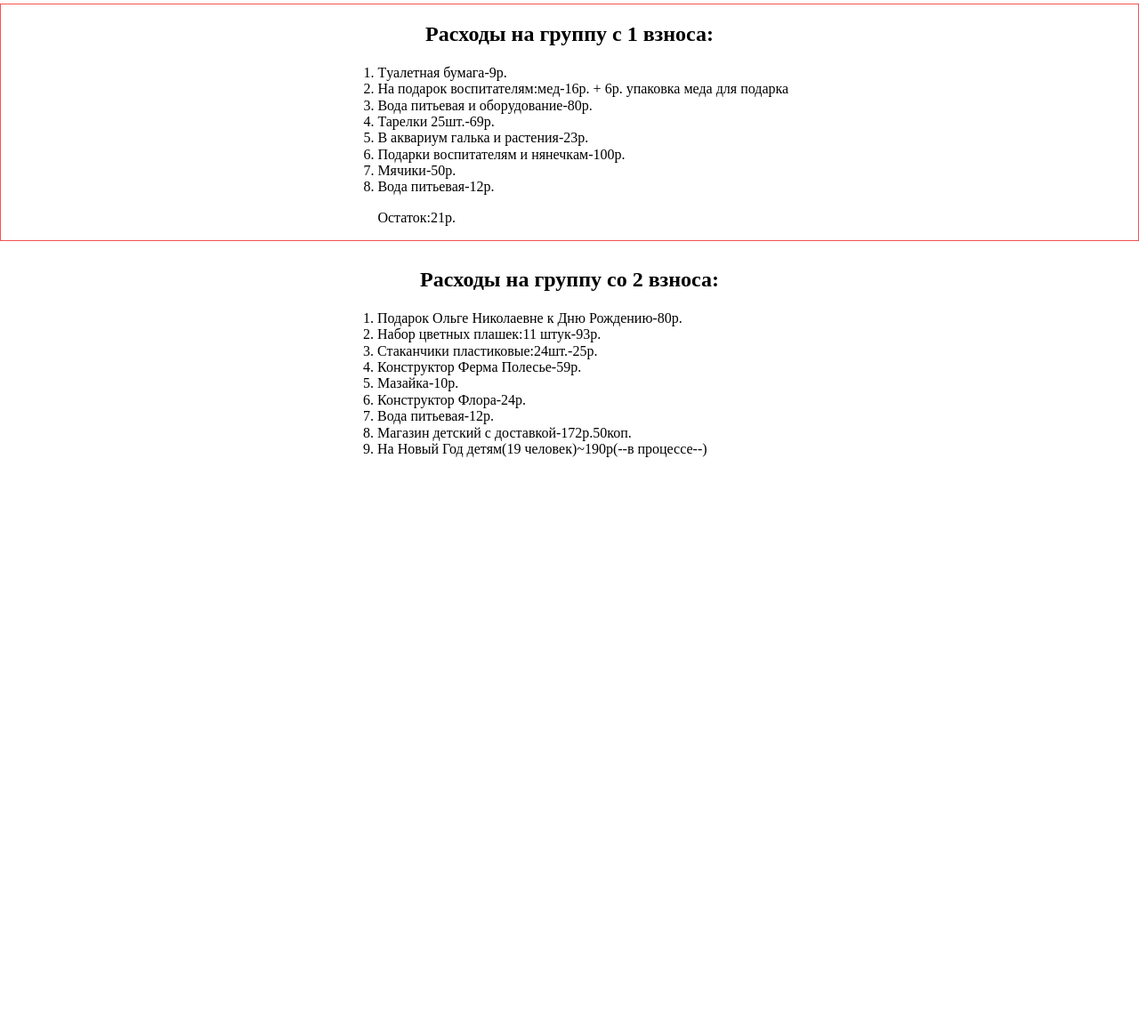
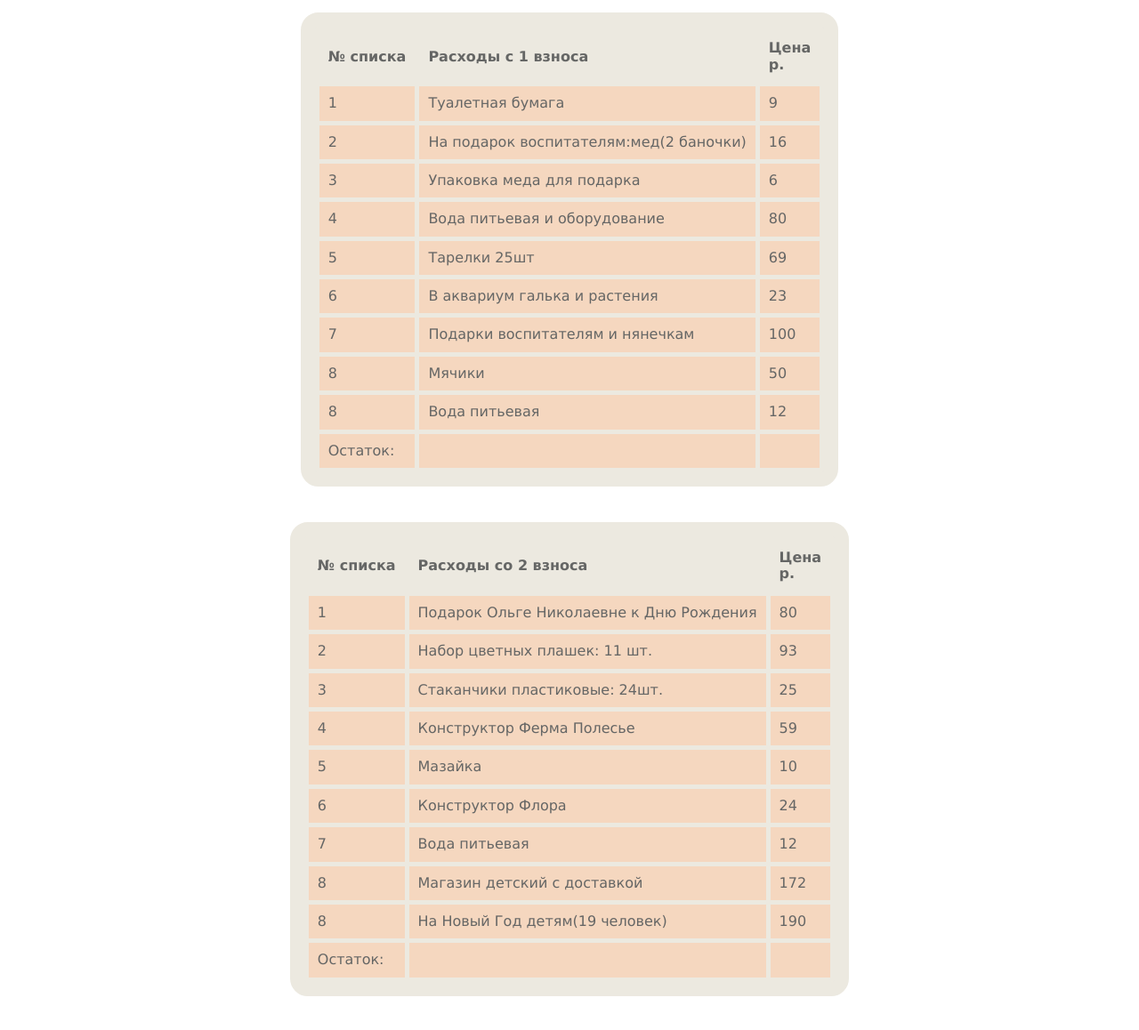
Before and after one commit to sveta-confeta/calcKindergarden, a plain HTML site: page index.html in a window 1280 px wide. Shown: the part 972-2130 px from the top of the page at 89% size. Before the commit the page ends 1502 px from the top, so only its background shows below. Drawn offline with Linux system fonts and the light colour scheme.

Commit message:
создание двух таблиц расходов

```diff
--- a/css/style.css
+++ b/css/style.css
@@ -3,7 +3,7 @@
 }
 
 
-table {
+table#tbl{
     font-family: "Lucida Sans Unicode", "Lucida Grande", Sans-Serif;
     font-size: 14px;
     border-radius: 10px;
@@ -14,52 +14,85 @@ table {
     padding-top: 40px;
 
     }
-    th {
+    #tbl th {
     background: #BCEBDD;
     color: rgb(248, 89, 89);
 
     padding: 10px 20px;
     }
-    th, td {
+    #tbl th, #tbl td {
     border-style: solid;
     border-width: 0 1px 1px 0;
     border-color: white;
     }
-    td:first-child {
+    #tbl td:first-child {
    background-color: rgb(241, 201, 239);
     }
-    th:first-child {
+    #tbl th:first-child {
     border-top-left-radius: 10px;
     }
-    th:last-child {
+    #tbl th:last-child {
     border-top-right-radius: 10px;
     border-right: none;
     }
-    td {
+    #tbl td {
     padding: 10px 20px;
     background: #F8E391;
     }
-    tr:last-child td:first-child {
+    #tbl tr:last-child td:first-child {
     border-radius: 0 0 0 10px;
     }
-    tr:last-child td:last-child {
+    #tbl tr:last-child td:last-child {
     border-radius: 0 0 10px 0;
     }
-    tr td:last-child {
+    #tbl tr td:last-child {
     border-right: none;
     }
 
-    .elem1{
-        border:1px solid rgb(245, 82, 82);
-        margin: 30px 0;
-    }
-    h2{
-        text-align: center;
-    }
-    ol{
-        margin-left:30%;
+
+
+    #tbl tr:hover td{
+        background: rgba(83, 73, 73, 0.438) ;
     }
 
-    tr:hover td{
-        background: rgba(83, 73, 73, 0.438) ;
-    }
+    table#tbl-res1 {
+        font-family: "Lucida Sans Unicode", "Lucida Grande", Sans-Serif;
+        text-align: left;
+        border-collapse: separate;
+        border-spacing: 5px;
+        background: #ECE9E0;
+        color: #656665;
+        border: 16px solid #ECE9E0;
+        border-radius: 20px;
+        margin: 40px auto;
+
+        }
+        #tbl-res1 th {
+        font-size: 16px;
+        padding: 10px;
+        }
+        #tbl-res1 td {
+        background: #F5D7BF;
+        padding: 10px;
+        }
+
+        table#tbl-res2 {
+            font-family: "Lucida Sans Unicode", "Lucida Grande", Sans-Serif;
+            text-align: left;
+            border-collapse: separate;
+            border-spacing: 5px;
+            background: #ECE9E0;
+            color: #656665;
+            border: 16px solid #ECE9E0;
+            border-radius: 20px;
+            margin: 40px auto;
+
+            }
+            #tbl-res2 th {
+            font-size: 16px;
+            padding: 10px;
+            }
+            #tbl-res2 td {
+            background: #F5D7BF;
+            padding: 10px;
+            }
--- a/index.html
+++ b/index.html
@@ -205,35 +205,150 @@
             <td></td>
           </tr>
         </table>
-        <div class="elem1">
-            <h2>Pacходы на группу с 1 взноса:</h2>
-            <ol>
-                <li>Tуалетная бумага-9р.</li>
-                <li>На подарок воспитателям:мед-16р. + 6р. упаковка меда для подарка</li>
-                <li>Вода питьевая и оборудование-80р.</li>
-                <li>Тарелки 25шт.-69р.</li>
-                <li>В аквариум галька и растения-23р.</li>
-                <li>Подарки воспитателям и нянечкам-100р.</li>
-                <li>Мячики-50р.</li>
-                <li>Вода питьевая-12р.</li>
-                <p>Oстаток:21p.</p>
-            </ol>
-        </div>
-        <div class="elem2">
-            <h2>Pacходы на группу со 2 взноса:</h2>
-            <ol>
-                <li>Подарок Ольге Николаевне к Дню Рождению-80р.</li>
-                <li>Набор цветных плашек:11 штук-93р.</li>
-                <li>Стаканчики пластиковые:24шт.-25р.</li>
-                <li>Конструктор Ферма Полесье-59р.</li>
-                <li>Мазайка-10р.</li>
-                <li>Конструктор Флора-24р.</li>
-                <li>Вода питьевая-12р.</li>
-                <li>Магазин детский с доставкой-172р.50коп.</li>
-                <li>На Новый Год детям(19 человек)~190р(--в процессе--)</li>
+        <!--///основная таблица-->
 
-            </ol>
-        </div>
+           <!-- таблица расходов 1 взнос -->
+          <table id='tbl-res1'>
+            <tr>
+              <th>№ списка</th>
+              <th>Расходы с 1 взноса</th>
+              <th>Цена<br>p.</th>
+
+              </tr>
+             <tr>
+              <td>1</td>
+              <td>Tуалетная бумага</td>
+              <td>9</td>
+
+             </tr>
+            <tr>
+              <td>2</td>
+              <td>На подарок воспитателям:мед(2 баночки)</td>
+              <td>16</td>
+
+            </tr>
+            <tr>
+              <td>3</td>
+              <td>Упаковка меда для подарка</td>
+              <td>6</td>
+
+            </tr>
+            <tr>
+              <td>4</td>
+              <td>Вода питьевая и оборудование</td>
+              <td>80</td>
+
+            </tr>
+            <tr>
+              <td>5</td>
+              <td>Тарелки 25шт</td>
+              <td>69</td>
+
+            </tr>
+            <tr>
+              <td>6</td>
+              <td>В аквариум галька и растения</td>
+              <td>23</td>
+
+            </tr>
+            <tr>
+              <td>7</td>
+              <td>Подарки воспитателям и нянечкам</td>
+              <td>100</td>
+
+            </tr>
+            <tr>
+              <td>8</td>
+              <td>Мячики</td>
+              <td>50</td>
+
+            </tr>
+            <tr>
+              <td>8</td>
+              <td>Вода питьевая</td>
+              <td>12</td>
+
+            </tr>
+            <tr>
+              <td>Остаток:</td>
+              <td></td>
+              <td></td>
+
+            </tr>
+            </table>
+
+              <!-- таблица расходов 2 взнос -->
+          <table id='tbl-res2'>
+            <tr>
+              <th>№ списка</th>
+              <th>Расходы со 2 взноса</th>
+              <th>Цена<br>p.</th>
+
+              </tr>
+             <tr>
+              <td>1</td>
+              <td>Подарок Ольге Николаевне к Дню Рождения</td>
+              <td>80</td>
+
+             </tr>
+            <tr>
+              <td>2</td>
+              <td>Набор цветных плашек: 11 шт.</td>
+              <td>93</td>
+
+            </tr>
+            <tr>
+              <td>3</td>
+              <td>Стаканчики пластиковые: 24шт.</td>
+              <td>25</td>
+
+            </tr>
+            <tr>
+              <td>4</td>
+              <td>Конструктор Ферма Полесье</td>
+              <td>59</td>
+
+            </tr>
+            <tr>
+              <td>5</td>
+              <td>Мазайка</td>
+              <td>10</td>
+
+            </tr>
+            <tr>
+              <td>6</td>
+              <td>Конструктор Флора</td>
+              <td>24</td>
+
+            </tr>
+            <tr>
+              <td>7</td>
+              <td>Вода питьевая</td>
+              <td>12</td>
+
+            </tr>
+            <tr>
+              <td>8</td>
+              <td>Магазин детский с доставкой</td>
+              <td>172</td>
+
+            </tr>
+            <tr>
+              <td>8</td>
+              <td>На Новый Год детям(19 человек)</td>
+              <td>190</td>
+
+            </tr>
+            <tr>
+              <td>Остаток:</td>
+              <td></td>
+              <td></td>
+
+            </tr>
+            </table>
+
+
+
  <script src="./js/main.js"></script>
 </body>
 </html>
```
